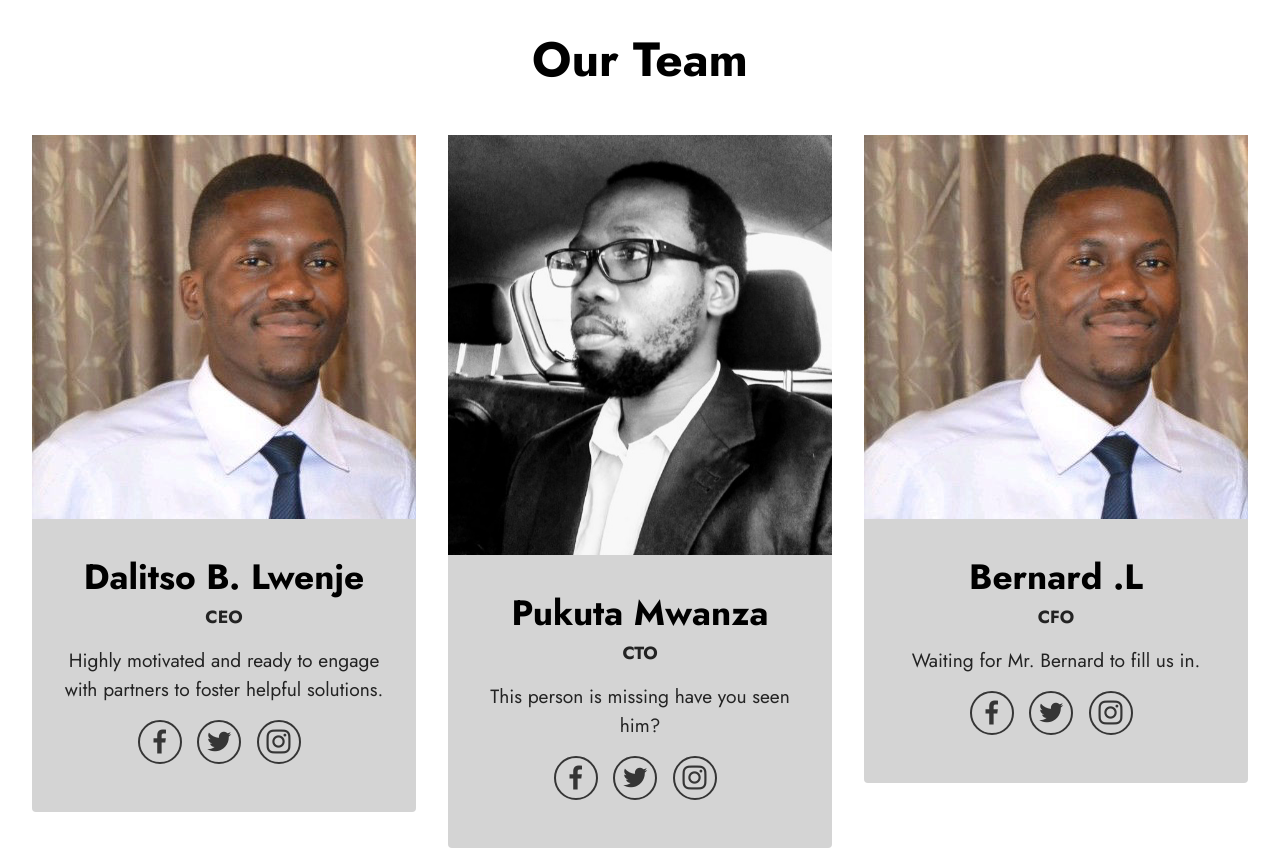
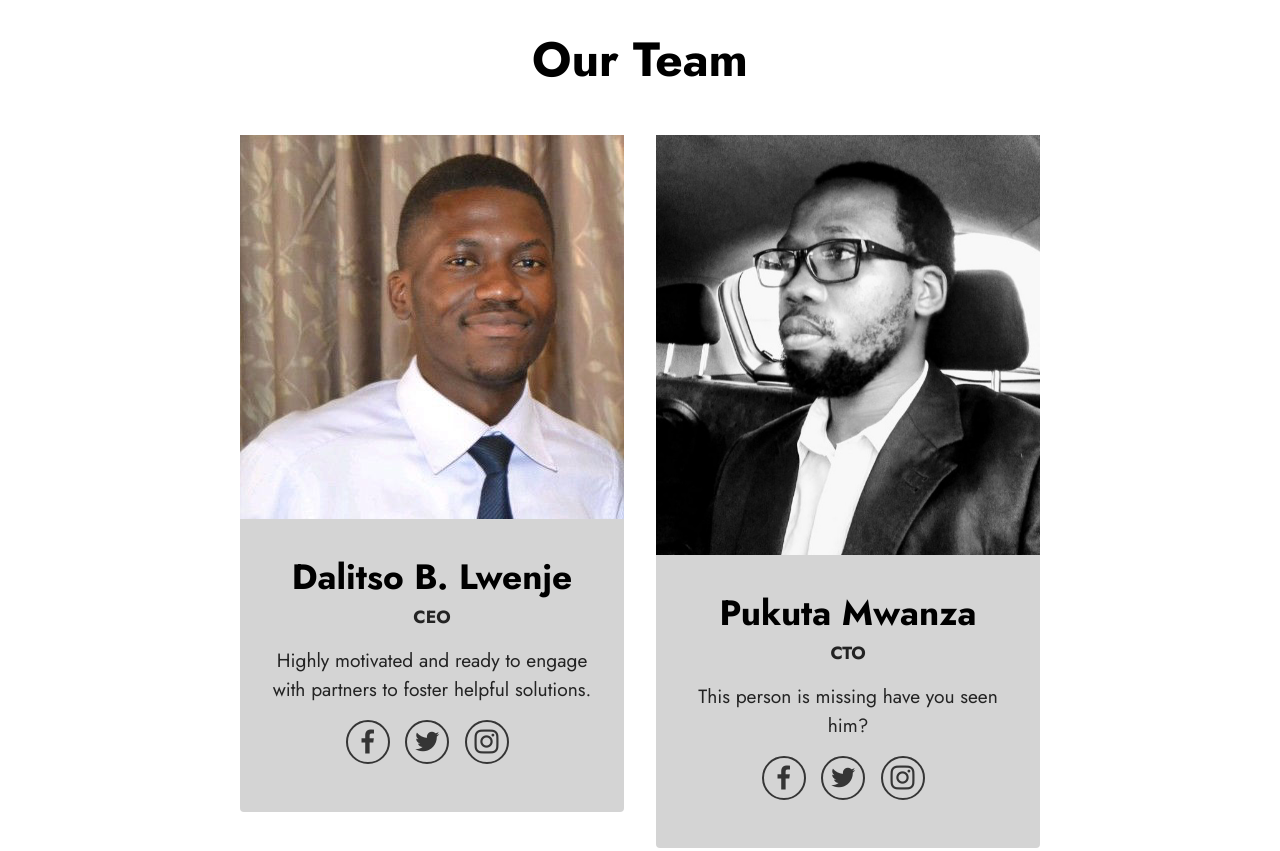
Before and after one commit to eliotalders0n/Sigma, a plain HTML site: page index.html in a window 1280 px wide. Shown: the part 2340-3191 px from the top of the page. Drawn offline with Linux system fonts and the light colour scheme; files whose address does not match are found by name.

Commit message:
Update index.html

```diff
--- a/index.html
+++ b/index.html
@@ -14,7 +14,7 @@
   <meta name="description" content="">
 
 
-  <title>Page 1</title>
+  <title>Sigma</title>
   <link rel="stylesheet" href="assets/web/assets/mobirise-icons2/mobirise2.css">
   <link rel="stylesheet" href="assets/bootstrap/css/bootstrap.min.css">
   <link rel="stylesheet" href="assets/bootstrap/css/bootstrap-grid.min.css">
@@ -291,41 +291,7 @@
                 </div>
             </div>
 
-            <div class="col-sm-6 col-lg-4">
-                <div class="card-wrap">
-                    <div class="image-wrap">
-                        <img src="assets/images/1644344288469-384x384.jpg" alt="Mobirise Website Builder">
-                    </div>
-                    <div class="content-wrap">
-                        <h5 class="mbr-section-title card-title mbr-fonts-style align-center m-0 display-5"><strong>Bernard&nbsp;.L</strong></h5>
-                        <h6 class="mbr-role mbr-fonts-style align-center mb-3 display-4">
-                            <strong>CFO</strong></h6>
-                        <p class="card-text mbr-fonts-style align-center display-7">
-                            Waiting for Mr. Bernard to fill us in.
-                        </p>
-                        <div class="social-row display-7">
-                            <div class="soc-item">
-                                <a href="https://www.facebook.com/Mobirise/" target="_blank">
-                                    <span class="mbr-iconfont socicon socicon-facebook"></span>
-                                </a>
-                            </div>
-                            <div class="soc-item">
-                                <a href="https://twitter.com/mobirise" target="_blank">
-                                    <span class="mbr-iconfont socicon socicon-twitter"></span>
-                                </a>
-                            </div>
-                            <div class="soc-item">
-                                <a href="https://instagram.com/mobirise" target="_blank">
-                                    <span class="mbr-iconfont socicon socicon-instagram"></span>
-                                </a>
-                            </div>
 
-
-                        </div>
-
-                    </div>
-                </div>
-            </div>
 
 
         </div>
```
